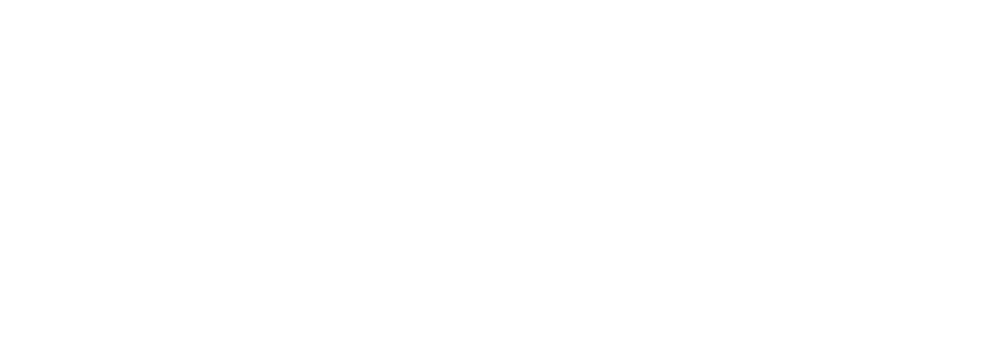
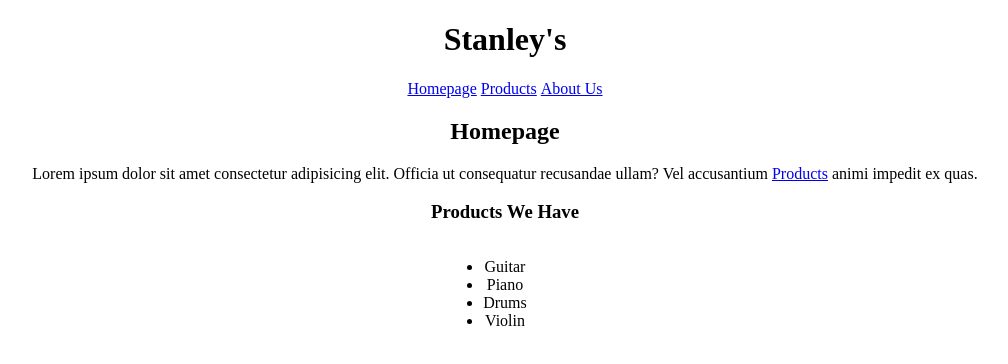
Before and after one commit to tunacobanoglu/Patika-Front-End, a plain HTML site: page Patika-CSS/Patika-CSS-Assignment/index.html in a window 1280 px wide. Shown: the whole page, without its empty margins (135-1143 px from the left). Drawn offline with Linux system fonts and the light colour scheme.

Commit message:
All pages' navs and headers completed

```diff
--- a/Patika-CSS/Patika-CSS-Assignment/css/style.css
+++ b/Patika-CSS/Patika-CSS-Assignment/css/style.css
@@ -0,0 +1,18 @@
+
+
+.tac {
+    text-align:center;
+}
+
+ul.nav {
+    padding-left: 0px;
+    text-align: center;
+}
+ul.nav > li {
+    display: inline-block;
+}
+
+#products {
+    padding-left: 0px;
+    display: inline-table;
+}
--- a/Patika-CSS/Patika-CSS-Assignment/index.html
+++ b/Patika-CSS/Patika-CSS-Assignment/index.html
@@ -5,8 +5,39 @@
     <meta http-equiv="X-UA-Compatible" content="IE=edge">
     <meta name="viewport" content="width=device-width, initial-scale=1.0">
     <title>Stanley's</title>
+    <link rel="stylesheet" href="css/style.css">
 </head>
-<body>
+<body class="tac">
+    <!-- Header - Start -->
+    <header>
+        <h1>Stanley's</h1>
+    </header>
+    <!-- Header - End -->
 
+    <!-- Nav - Start -->
+    <nav>
+        <ul class="nav" >
+            <li><a href="index.html">Homepage</a></li>
+            <li><a href="products.html">Products</a></li>
+            <li><a href="about-us.html">About Us</a></li>
+        </ul>
+    </nav>
+    <!-- Nav - End -->
+
+    <!-- Content - Start -->
+        <!-- Article - Start-->
+        <article>
+        <h2>Homepage</h2>
+        <p>Lorem ipsum dolor sit amet consectetur adipisicing elit. Officia ut consequatur recusandae ullam? Vel accusantium <a href="products.html">Products</a> animi impedit ex quas.</p>
+            <h3>Products We Have</h3>
+            <ul id="products">
+                <li>Guitar</li>
+                <li>Piano</li>
+                <li>Drums</li>
+                <li>Violin</li>
+            </ul>
+        </article>
+        <!-- Article - End -->
+    <!-- Content - End-->
 </body>
 </html>
```
Also changed, not shown: Patika-CSS/Patika-CSS-Assignment/about-us.html (+17 -1 lines), Patika-CSS/Patika-CSS-Assignment/products.html (+17 -1 lines).
